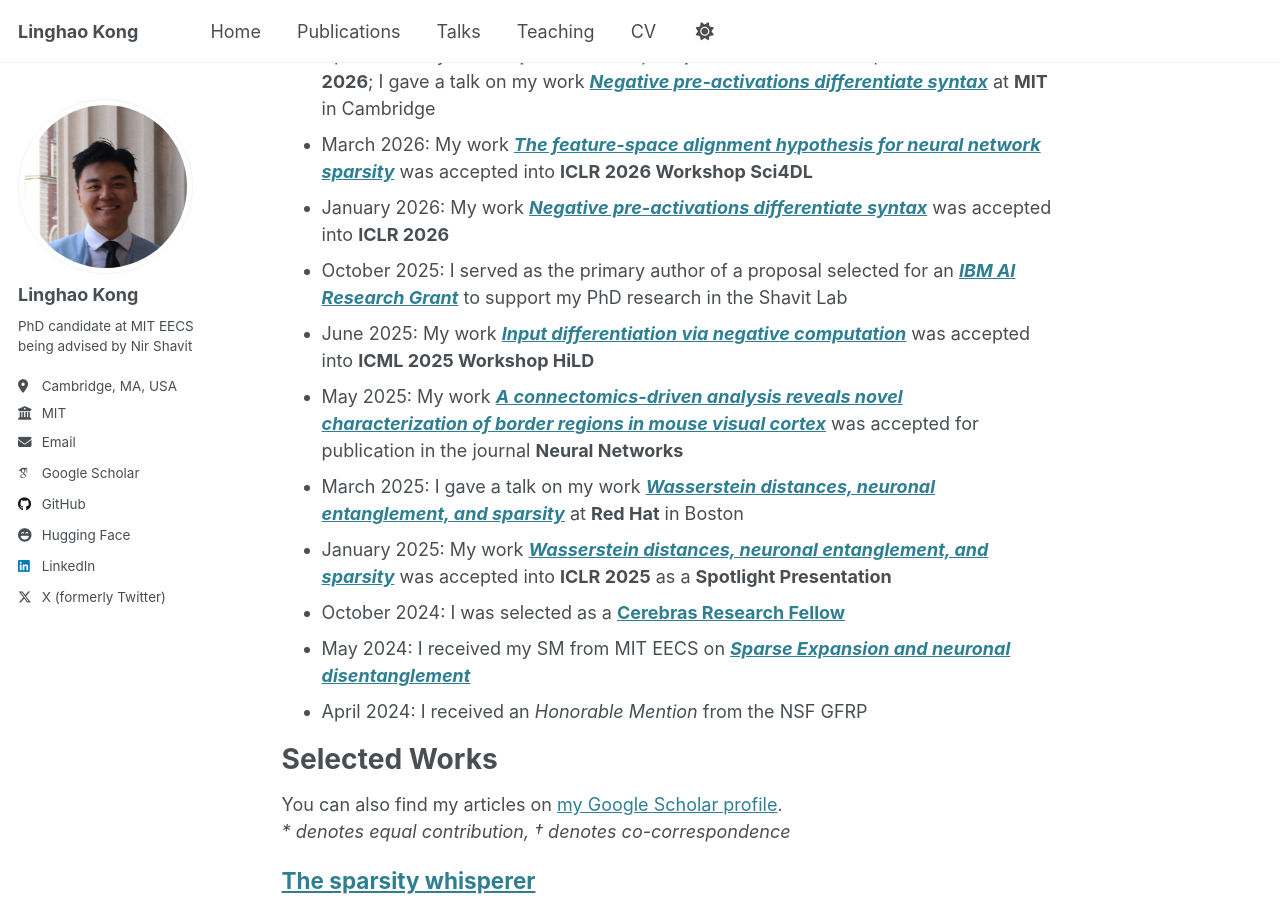
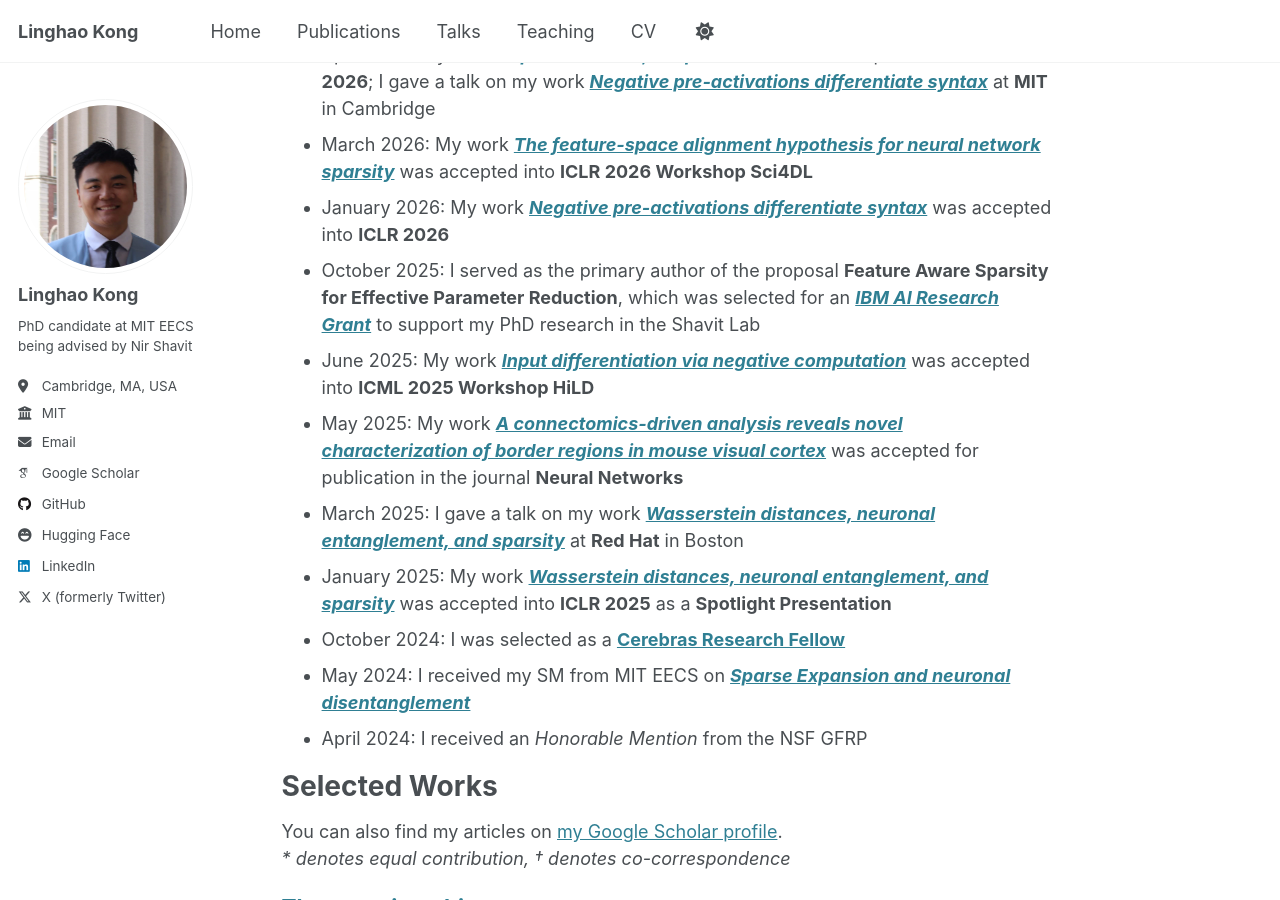
Before and after one commit to Lin-K76/Lin-K76.github.io, a Jekyll site: the page built from _pages/about.md, in a window 1280 px wide and 900 px high, scrolled down 591 px. Built offline with Jekyll 4.4.1, drawn with Linux system fonts in a browser that asks for light colours; some web fonts are replaced.

Commit message:
Updates news line

```diff
--- a/_pages/about.md
+++ b/_pages/about.md
@@ -21,7 +21,7 @@ News
 - April 2026: My work <strong><i><a href="/publication/2026-expand">Expand neurons, not parameters</a></i></strong> was accepted into <strong>ICML 2026</strong>; I gave a talk on my work <strong><i><a href="/talks/2026-negative">Negative pre-activations differentiate syntax</a></i></strong> at <strong>MIT</strong> in Cambridge
 - March 2026: My work <strong><i><a href="/publication/2026-feature-workshop">The feature-space alignment hypothesis for neural network sparsity</a></i></strong> was accepted into <strong>ICLR 2026 Workshop Sci4DL</strong>
 - January 2026: My work <strong><i><a href="/publication/2026-negative">Negative pre-activations differentiate syntax</a></i></strong> was accepted into <strong>ICLR 2026</strong>
-- October 2025: I served as the primary author of a proposal selected for an <strong><i><a href="https://mitibmwatsonailab.mit.edu/">IBM AI Research Grant</a></i></strong> to support my PhD research in the Shavit Lab
+- October 2025: I served as the primary author of the proposal <strong>Feature Aware Sparsity for Effective Parameter Reduction</strong>, which was selected for an <strong><i><a href="https://mitibmwatsonailab.mit.edu/">IBM AI Research Grant</a></i></strong> to support my PhD research in the Shavit Lab
 - June 2025: My work <strong><i><a href="/publication/2025-input-workshop">Input differentiation via negative computation</a></i></strong> was accepted into <strong>ICML 2025 Workshop HiLD</strong>
 - May 2025: My work <strong><i><a href="/publication/2025-connectomics">A connectomics-driven analysis reveals novel characterization of border regions in mouse visual cortex</a></i></strong> was accepted for publication in the journal <strong>Neural Networks</strong>
 - March 2025: I gave a talk on my work <strong><i><a href="/talks/2025-wasserstein">Wasserstein distances, neuronal entanglement, and sparsity</a></i></strong> at <strong>Red Hat</strong> in Boston
```
